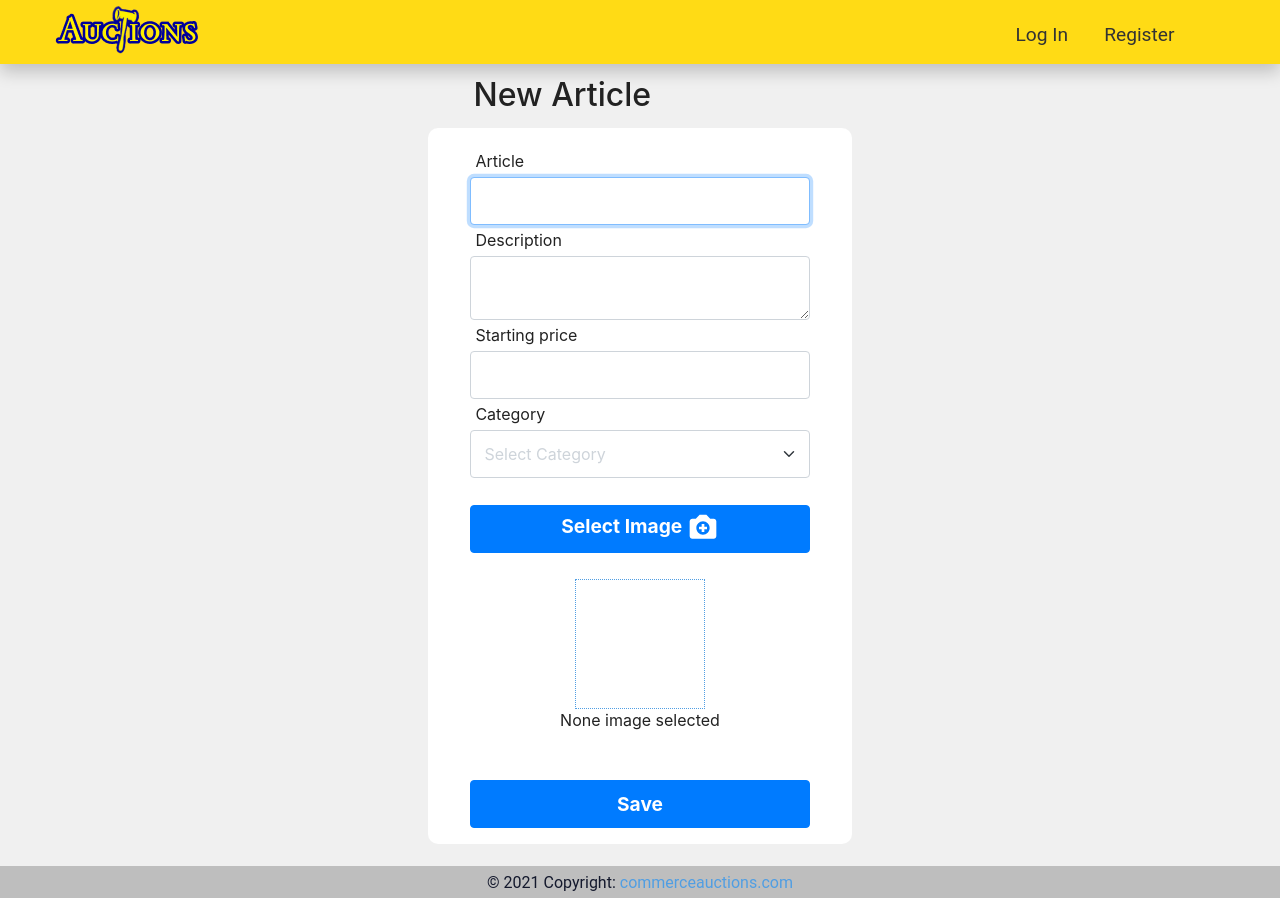
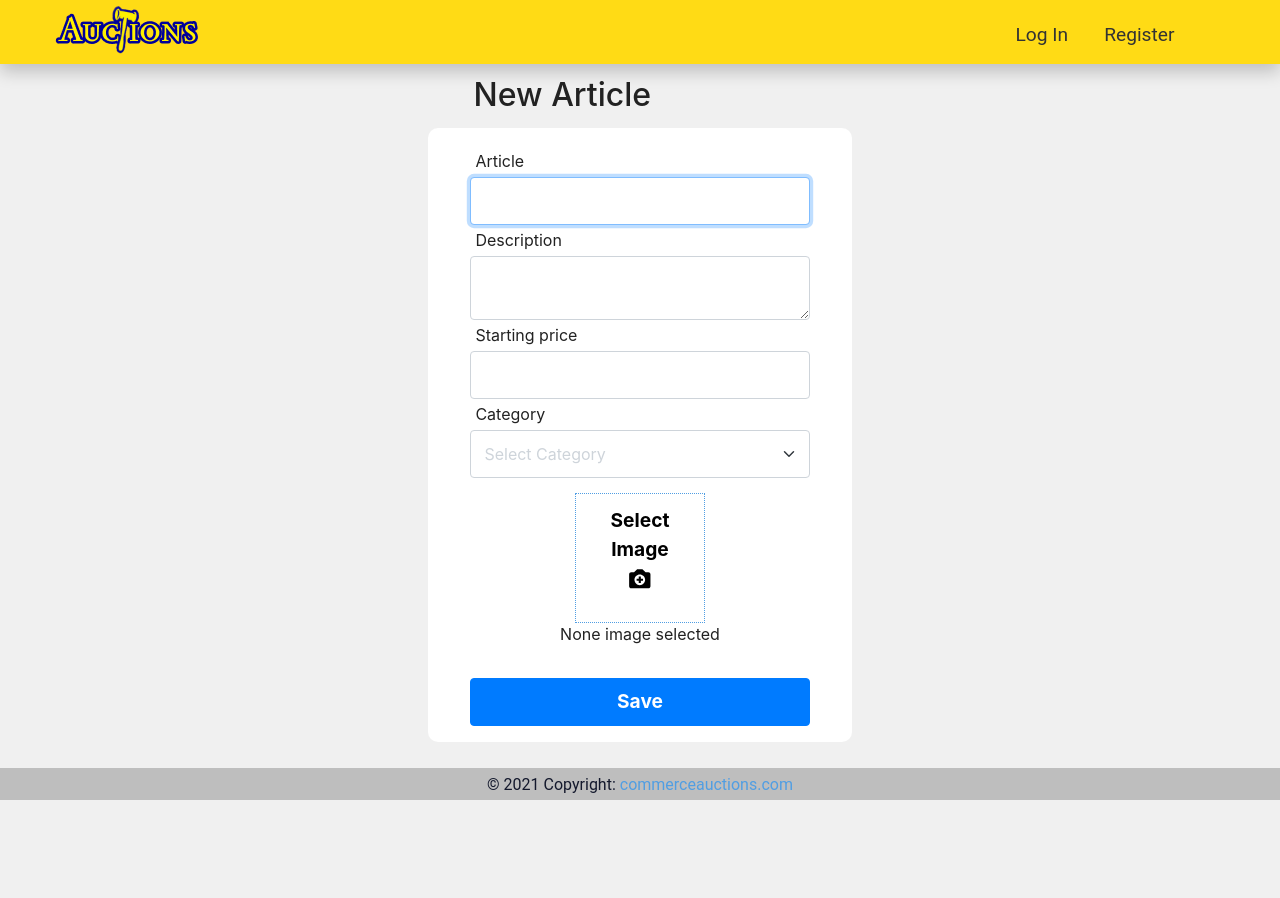
Before and after one commit to rodrigojmayer/AuctionsProject, a Django app: page /create_listing/ in a window 1280 px wide. After the commit the page ends 800 px from the top, so only its background shows below. Run offline with Django 3.2, Linux system fonts and the light colour scheme; data comes from the database, SQL or seed files in the repository; both versions use the stored data as it was after the commit; data that the repository does not hold is empty; some libraries are stand-ins or nearby versions.

Commit message:
fixed some issues

```diff
--- a/auctions/static/auctions/css/styles.css
+++ b/auctions/static/auctions/css/styles.css
@@ -24,7 +24,9 @@
   --black-alpha-color: rgba(0, 0, 0, 0.3);
   --black-alpha-color2: rgba(0, 0, 0, 0.5);
   --green-color: rgba(54, 255, 74, 1);
-  --red-color: rgba(255, 72, 72, 1);
+  --red-color-pressing: rgba(255, 77, 77, 1);
+  --red-color-hover: rgb(255, 47, 47, 1);
+  --red-color: rgb(255, 17, 17, 1);
   --font: "Roboto", sans-serif;
   --max-width: 1200px;
   --header-height: 4rem;
@@ -358,7 +360,8 @@ input[type=number] {
   height: 10vw;
   width: 10vw;
   outline: dotted 1px var(--link);
-  margin: 0 auto;
+  margin: auto;
+  margin-top: 1rem;
 }
 .main .form #display-image-environment #display-image {
   display: none;
@@ -366,6 +369,30 @@ input[type=number] {
   width: 10vw;
   -o-object-fit: contain;
      object-fit: contain;
+}
+.main .form #display-image-environment #button_image {
+  display: block;
+  height: 10vw;
+  width: 10vw;
+  margin: 0;
+  padding: 0;
+  color: var(--black-color);
+  background-color: transparent;
+  border: none;
+}
+.main .form #display-image-environment #button_image p {
+  font-size: 1.5vw;
+  display: block;
+  padding-top: 10%;
+  overflow: hidden;
+  white-space: nowrap;
+}
+.main .form #display-image-environment #button_image p svg {
+  width: 2vw;
+  height: 2vw;
+}
+.main #accept {
+  margin-top: 0;
 }
 .main #answer {
   margin: 0 0.72rem;
@@ -411,6 +438,12 @@ input[type=number] {
 .modal-alert .modal-body #modal_back {
   background-color: var(--red-color);
   border: none;
+}
+.modal-alert .modal-body #modal_back:hover {
+  background-color: var(--red-color-hover);
+}
+.modal-alert .modal-body #modal_back:active {
+  background-color: var(--red-color-pressing);
 }
 
 .flex-horizontal {
@@ -496,7 +529,7 @@ textarea {
   width: 100% !important;
 }
 .multiselect-dropdown .optext {
-  margin: 0.5rem 0 !important;
+  margin: 0.5rem 0.1rem !important;
 }
 
 #auction_comments {
--- a/auctions/static/auctions/css/styles.scss
+++ b/auctions/static/auctions/css/styles.scss
@@ -24,7 +24,9 @@
     --black-alpha-color: rgba(0, 0, 0, 0.3);
     --black-alpha-color2: rgba(0, 0, 0, 0.5);
     --green-color: rgba(54, 255, 74, 1);
-    --red-color: rgba(255, 72, 72, 1);
+    --red-color-pressing: rgba(255, 77, 77, 1);
+    --red-color-hover: rgb(255, 47, 47, 1);
+    --red-color: rgb(255, 17, 17, 1);
     --font: "Roboto", sans-serif;
     --max-width: 1200px;
     --header-height: 4rem;
@@ -483,7 +485,9 @@ opacity: 1;
             outline: dotted 1px var(--link);
             // border-inline: ;
             // padding:10px;
-            margin: 0 auto;
+            margin:  auto;
+            margin-top: 1rem;
+            // background-color: none !important;
             #display-image{
                 display: none;
                 // margin: 0.1px;
@@ -491,9 +495,44 @@ opacity: 1;
                 width: 10vw;
                 object-fit: contain;
                 // margin:auto;
+                // background-color: none !important;
+
 
             }
+
+            #button_image{
+                display:block;
+                height: 10vw ;
+                width: 10vw ;
+                margin:0 ;
+                padding:0;
+                color: var(--black-color);
+                background-color: transparent;
+                // outline: none;
+                border: none;
+                // z-index: 999;
+                p{
+                    font-size: 1.5vw;
+                    display: block;
+                    // margin: 10%;
+                    // height: 70% ;
+                    // width: 70% ;
+                    padding-top: 10%;
+                    overflow: hidden;
+                    white-space: nowrap;
+
+                    // text-align: center;
+                    // outline:none;
+                    svg{
+                        width:2vw;
+                        height: 2vw;
+                    }
+                }
+            }
         }
+    }
+    #accept{
+        margin-top:0;
     }
     #answer{
         // color: red;
@@ -545,6 +584,12 @@ opacity: 1;
         #modal_back{
             background-color: var(--red-color);
             border:none;
+        }
+        #modal_back:hover{
+            background-color: var(--red-color-hover);
+        }
+        #modal_back:active{
+            background-color: var(--red-color-pressing);
         }
         // #modal_save{
             // background-color: var(--green-color);
@@ -651,7 +696,7 @@ textarea{
     margin:auto !important;
     width: 100% !important;
     .optext{
-        margin: .5rem 0 !important;
+        margin: .5rem 0.1rem !important;
     }
 }
 #auction_comments{
--- a/auctions/static/auctions/inbox.js
+++ b/auctions/static/auctions/inbox.js
@@ -12,8 +12,14 @@ document.addEventListener('DOMContentLoaded', function(){
     // });
 
     let inputElement = document.getElementById("input");
-    inputElement.addEventListener("change", handleFiles, false);
+    if(inputElement)
+        inputElement.addEventListener("change", handleFiles, false);
+
     function handleFiles() {
+        label_button = document.querySelector("#button_image p")
+
+        label_button.classList.add('hide');
+        label_button.classList.remove('show');
         let fileList = this.files; /* now you can work with the file list */
         // console.log(fileList)
         document.getElementById("image").files = fileList
@@ -25,11 +31,15 @@ document.addEventListener('DOMContentLoaded', function(){
         img.style.display = "block";
         img.src = URL.createObjectURL(fileList[0]);
 
+
     }
 
     let modal_alert = document.querySelector(".modal-alert");
     let accept = document.getElementById("accept");
-    accept.addEventListener("click", function() {
+    if(accept)
+        accept.addEventListener("click", handleModal, false)
+
+    function handleModal() {
         // alert("entrando al submit")
         modal_alert.classList.add('show');
         modal_alert.classList.remove('hide');
@@ -129,7 +139,7 @@ document.addEventListener('DOMContentLoaded', function(){
         // console.log(data_auction_category.value);
         // console.log(data_image.value);
 
-    });
+    };
 
 
     // const image_input = document.querySelector("#change_profile_picture");
--- a/auctions/templates/auctions/create_listing.html
+++ b/auctions/templates/auctions/create_listing.html
@@ -33,16 +33,7 @@
             <!-- <label for="image">Image</label></br> -->
             <!-- <button  class="btn btn-primary" type="button" onclick="abrir('image')" accept="image/*">  -->
 
-                <input  type="file"  id="input" accept="image/*" >
-                <label class="btn btn-primary" for="input" >Select Image
-                    <svg width="32" height="32" viewBox="0 0 32 32" fill="none" xmlns="http://www.w3.org/2000/svg">
-                        <path d="M26.6667 6.66667H23.2187L19.6094 3.05733C19.4857 2.93328 19.3388 2.83489 19.177 2.76784C19.0153 2.7008 18.8418 2.66641 18.6667 2.66667H13.3334C13.1582 2.66641 12.9848 2.7008 12.823 2.76784C12.6612 2.83489 12.5143 2.93328 12.3907 3.05733L8.78135 6.66667H5.33335C3.86269 6.66667 2.66669 7.86267 2.66669 9.33333V24C2.66669 25.4707 3.86269 26.6667 5.33335 26.6667H26.6667C28.1374 26.6667 29.3334 25.4707 29.3334 24V9.33333C29.3334 7.86267 28.1374 6.66667 26.6667 6.66667ZM16 22.6667C12.3867 22.6667 9.33335 19.6133 9.33335 16C9.33335 12.3853 12.3867 9.33333 16 9.33333C19.6134 9.33333 22.6667 12.3853 22.6667 16C22.6667 19.6133 19.6134 22.6667 16 22.6667Z" fill="white"/>
-                        <path d="M17.3333 12H14.6667V14.6667H12V17.3333H14.6667V20H17.3333V17.3333H20V14.6667H17.3333V12Z" fill="white"/>
-                    </svg>
-                </label>
-
-                <!-- Add an image -->
-
+            <input  type="file"  id="input" accept="image/*">
             </input>
             <!-- <label class="form-control a-link" for="change_profile_picture" class="btn"><a>Change profile picture</a></label> -->
             <!-- <input id="change_profile_picture" name="change_profile_picture"  type="file" style="visibility:hidden;" accept="image/png, image/jpeg, image/jpg"/> -->
@@ -50,7 +41,16 @@
 
             <input type="file" multiple id="image" name="image" onchange="contar(this, 'glosaArchivos')" style="display: none">
             <div id="display-image-environment">
-                <img id="display-image" src="" >
+                 <label class="btn btn-primary" id="button_image" for="input">
+                        <p> Select </br> Image </br>
+                            <svg width="32" height="32" viewBox="0 0 32 32" fill="none" xmlns="http://www.w3.org/2000/svg">
+                                <path d="M26.6667 6.66667H23.2187L19.6094 3.05733C19.4857 2.93328 19.3388 2.83489 19.177 2.76784C19.0153 2.7008 18.8418 2.66641 18.6667 2.66667H13.3334C13.1582 2.66641 12.9848 2.7008 12.823 2.76784C12.6612 2.83489 12.5143 2.93328 12.3907 3.05733L8.78135 6.66667H5.33335C3.86269 6.66667 2.66669 7.86267 2.66669 9.33333V24C2.66669 25.4707 3.86269 26.6667 5.33335 26.6667H26.6667C28.1374 26.6667 29.3334 25.4707 29.3334 24V9.33333C29.3334 7.86267 28.1374 6.66667 26.6667 6.66667ZM16 22.6667C12.3867 22.6667 9.33335 19.6133 9.33335 16C9.33335 12.3853 12.3867 9.33333 16 9.33333C19.6134 9.33333 22.6667 12.3853 22.6667 16C22.6667 19.6133 19.6134 22.6667 16 22.6667Z" fill="black"/>
+                                <path d="M17.3333 12H14.6667V14.6667H12V17.3333H14.6667V20H17.3333V17.3333H20V14.6667H17.3333V12Z" fill="Black"/>
+                            </svg>
+                        </p>
+                        <img id="display-image" src="" >
+                    </img>
+                </label>
             </div>
             <span id="glosaArchivos">None image selected</span>
 
--- a/auctions/templates/auctions/layout.html
+++ b/auctions/templates/auctions/layout.html
@@ -36,7 +36,10 @@
                         <button onclick="charge_categories()"></button>
                     </form> -->
                     <div class="nav-item" id="id_categories">
-                        <a class="nav-link" href="{% url 'auctions_app:categories' %}">Categories</a>
+                        <!-- <a class="nav-link" href="{% url 'auctions_app:categories' %}"> -->
+                        <a class="nav-link" href="javascript:void(0);">
+                            Categories
+                        </a>
                         <div id="myDropdownCategories" >
                             <!-- <a id="log_out" href="{% url 'auctions_app:login' %}">Log out</a> -->
                             <!-- <a id="log_out" href="{% url 'auctions_app:logout' %}">{{pepetest}}</a> -->
```
Also changed, not shown: db.sqlite3, media/images/Añadir_un_poquito_de_texto_1.png (added), media/images/Group_2_Z3Wl4VS.png (added), 1 other file.
